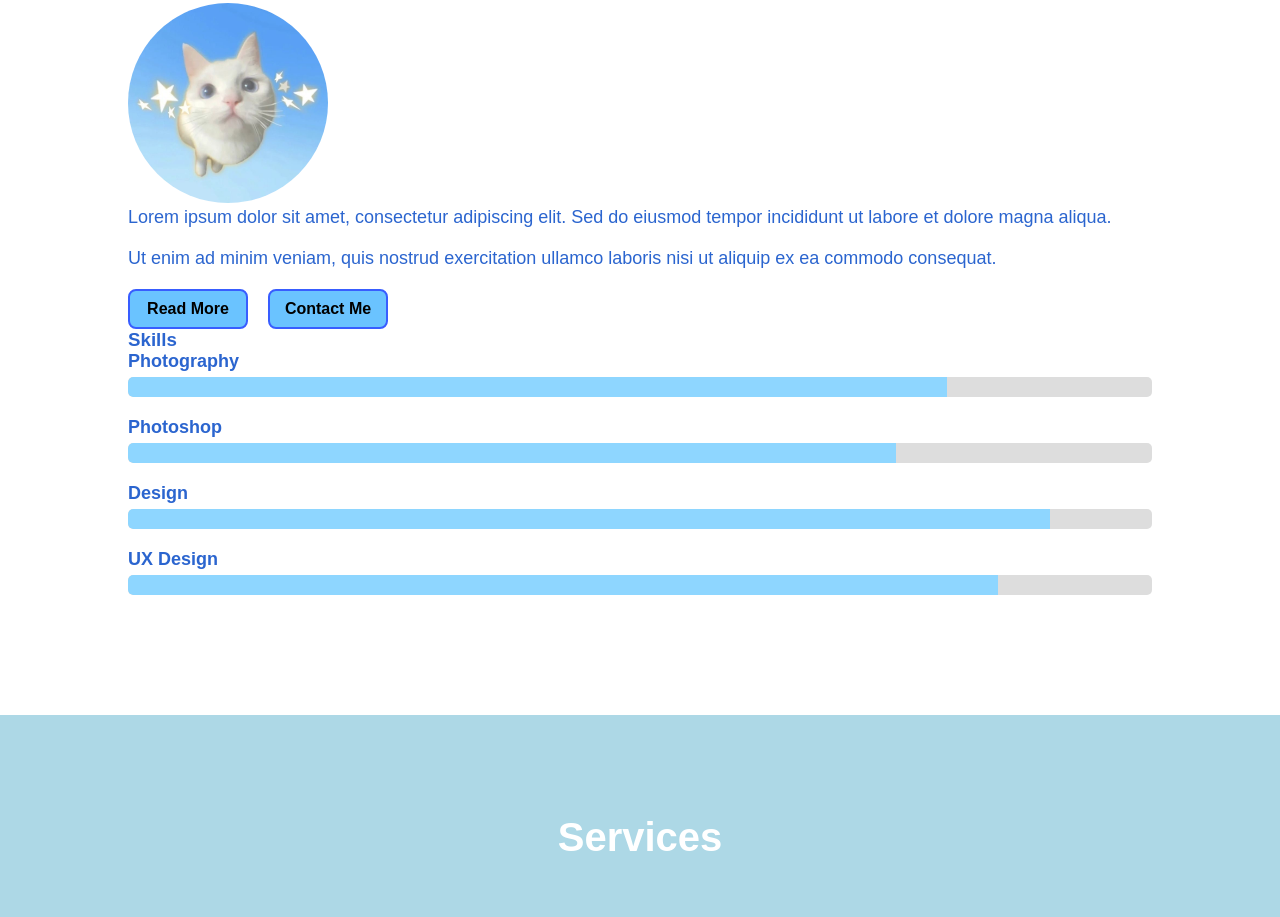
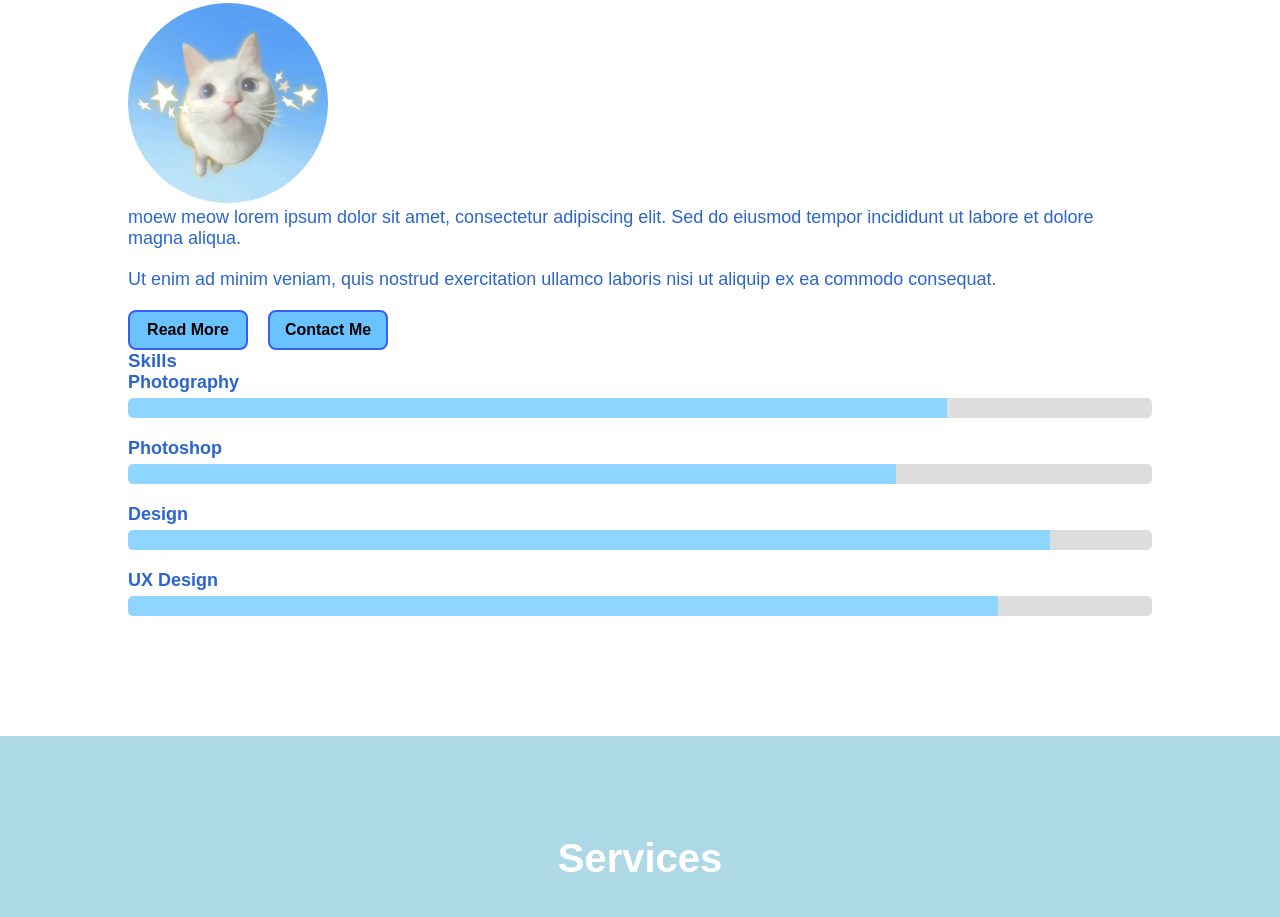
Before and after one commit to harps26/WD-Cordero---Hands-On, a plain HTML site: page index.html in a window 1280 px wide. Shown: the part 1002-1919 px from the top of the page. Drawn offline with Linux system fonts and the light colour scheme.

Commit message:
style(desc): made changes

```diff
--- a/index.html
+++ b/index.html
@@ -37,7 +37,7 @@
                 <img src="assets/img/pfp.jpg" alt="Profile Picture">
             </div>
             <div class="description">
-                <p>Lorem ipsum dolor sit amet, consectetur adipiscing elit. Sed do eiusmod tempor incididunt ut labore et dolore magna aliqua.</p>
+                <p>moew meow lorem ipsum dolor sit amet, consectetur adipiscing elit. Sed do eiusmod tempor incididunt ut labore et dolore magna aliqua.</p>
                 <p>Ut enim ad minim veniam, quis nostrud exercitation ullamco laboris nisi ut aliquip ex ea commodo consequat.</p>
                 <div class="about-buttons">
                     <a href="#">Read More</a>
```
